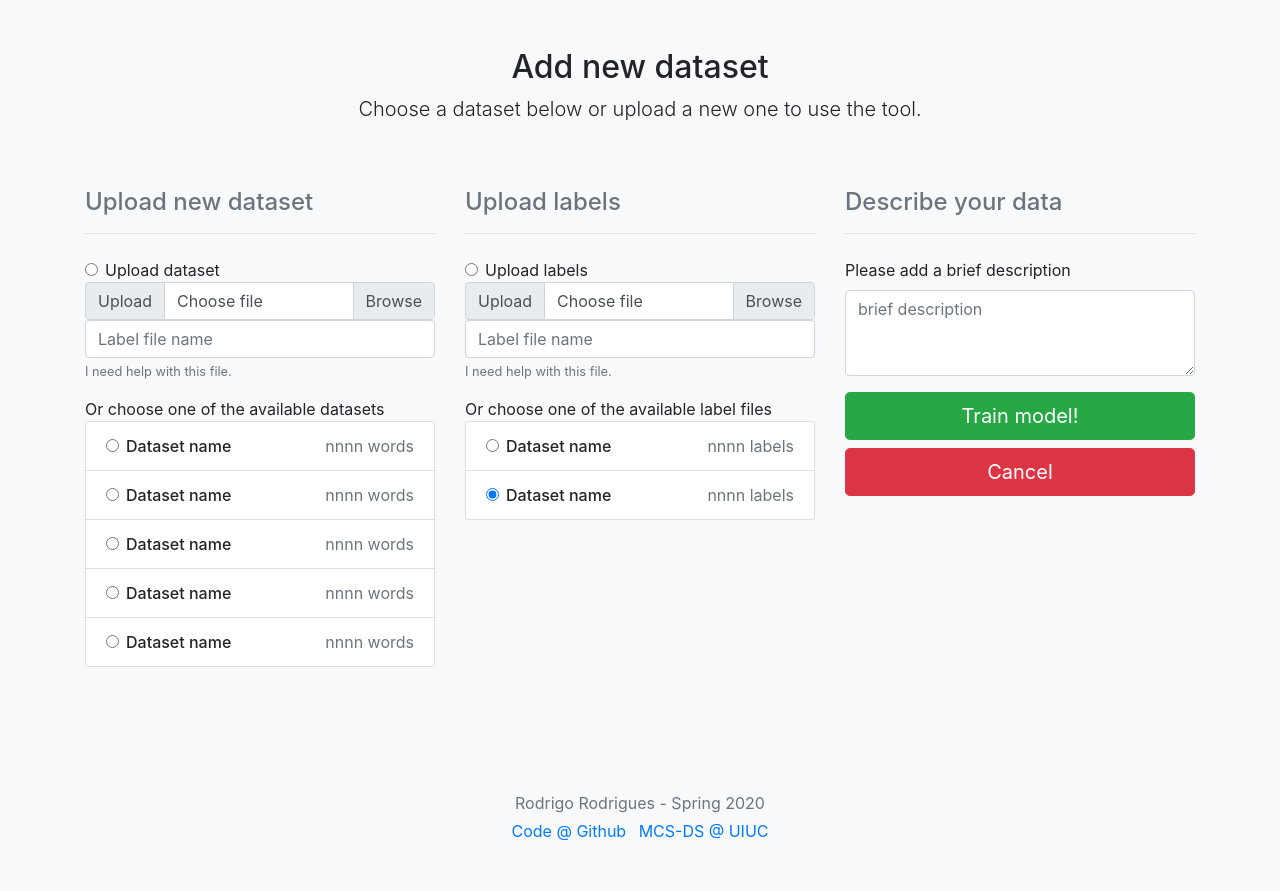
After one commit to rodrigoasrodrigues/CS598-T7, a Flask app: page /add_dataset in a window 1280 px wide. The commit adds this page. Run offline with Flask 2, Linux system fonts and the light colour scheme; some libraries are stand-ins or nearby versions.

Commit message:
add dataset base for template

```diff
--- a/app/controllers/default.py
+++ b/app/controllers/default.py
@@ -5,3 +5,7 @@ from app import app
 @app.route('/')
 def index():
     return render_template('default.html')
+
+@app.route('/add_dataset')
+def add_dataset():
+    return render_template('add_dataset.html')
--- /dev/null
+++ b/app/templates/add_dataset.html
@@ -0,0 +1,138 @@
+<!doctype html>
+<html lang="en">
+
+<head>
+    <meta charset="utf-8">
+    <meta name="viewport" content="width=device-width, initial-scale=1, shrink-to-fit=no">
+    <meta name="description" content="">
+    <meta name="author" content="">
+    <!-- <link rel="icon" href="favicon.ico"> -->
+
+    <title>Checkout example for Bootstrap</title>
+    <link href="https://stackpath.bootstrapcdn.com/bootstrap/4.4.1/css/bootstrap.min.css" rel="stylesheet"
+        integrity="sha384-Vkoo8x4CGsO3+Hhxv8T/Q5PaXtkKtu6ug5TOeNV6gBiFeWPGFN9MuhOf23Q9Ifjh" crossorigin="anonymous">
+
+</head>
+
+<body class="bg-light">
+    <div class="container">
+        <div class="py-5 text-center">
+            <h2>Add new dataset</h2>
+            <p class="lead">Choose a dataset below or upload a new one to use the tool.</p>
+        </div>
+        <div class="row">
+            <div class="col-md-4 mb-4">
+                <h4 class="d-flex justify-content-between align-items-center mb-3">
+                    <span class="text-muted">Upload new dataset</span>
+                </h4>
+                <hr class="mb-4">
+                <div class="form-check">
+                    <input class="form-check-input" type="radio" name="datasetRadio" id="exampleRadios1" value="option1"
+                        checked>
+                    <label class="form-check-label" for="exampleRadios1">
+                        Upload dataset
+                    </label>
+                </div>
+                <div class="input-group">
+                    <div class="input-group-prepend">
+                        <span class="input-group-text" id="inputGroupFileAddon01">Upload</span>
+                    </div>
+                    <div class="custom-file">
+                        <input type="file" class="custom-file-input" id="inputGroupFile01"
+                            aria-describedby="inputGroupFileAddon01">
+                        <label class="custom-file-label" for="inputGroupFile01">Choose file</label>
+                    </div>
+                </div>
+                <div class="form-group">
+                    <input type="text" class="form-control" id="txtLabelName" placeholder="Label file name">
+                    <small id="hlpLabelName" class="form-text text-muted">I need help with this file.</small>
+                </div>
+
+                <span class="mb-4">Or choose one of the available datasets</span>
+
+                <ul class="list-group mb-1">
+                    {% for dataset in range(5) %}
+                    <li class="list-group-item d-flex justify-content-between lh-condensed">
+                        <div>
+                            <div class="form-check">
+                                <input class="form-check-input" type="radio" name="datasetRadio"
+                                    id="radDataset{{ dataset }}" value="option1" checked>
+                                <label class="form-check-label" for="radDataset{{ dataset }}">
+                                    <h6 class="my-0">Dataset name</h6>
+                                </label>
+                            </div>
+                        </div>
+                        <span class="text-muted">nnnn words</span>
+                    </li>
+                    {% endfor %}
+                </ul>
+
+            </div>
+            <div class="col-md-4 mb-4">
+                <h4 class="d-flex justify-content-between align-items-center mb-3">
+                    <span class="text-muted">Upload labels</span>
+                </h4>
+                <hr class="mb-4">
+                <div class="form-check">
+                    <input class="form-check-input" type="radio" name="datasetRadio" id="exampleRadios1" value="option1"
+                        checked>
+                    <label class="form-check-label" for="exampleRadios1">
+                        Upload labels
+                    </label>
+                </div>
+                <div class="input-group">
+                    <div class="input-group-prepend">
+                        <span class="input-group-text" id="inputGroupFileAddon01">Upload</span>
+                    </div>
+                    <div class="custom-file">
+                        <input type="file" class="custom-file-input" id="inputGroupFile01"
+                            aria-describedby="inputGroupFileAddon01">
+                        <label class="custom-file-label" for="inputGroupFile01">Choose file</label>
+                    </div>
+                </div>
+                <div class="form-group">
+                    <input type="text" class="form-control" id="txtLabelName" placeholder="Label file name">
+                    <small id="hlpLabelName" class="form-text text-muted">I need help with this file.</small>
+                </div>
+                <span class="mb-4">Or choose one of the available label files</span>
+
+                <ul class="list-group mb-1">
+                    {% for dataset in range(2) %}
+                    <li class="list-group-item d-flex justify-content-between lh-condensed">
+                        <div>
+                            <div class="form-check">
+                                <input class="form-check-input" type="radio" name="datasetRadio"
+                                    id="radLabel{{ dataset }}" value="option1" checked>
+                                <label class="form-check-label" for="radLabel{{ dataset }}">
+                                    <h6 class="my-0">Dataset name</h6>
+                                </label>
+                            </div>
+                        </div>
+                        <span class="text-muted">nnnn labels</span>
+                    </li>
+                    {% endfor %}
+                </ul>
+
+            </div>
+            <div class="col-md-4 mb-4">
+                <h4 class="d-flex justify-content-between align-items-center mb-3">
+                    <span class="text-muted">Describe your data</span>
+                </h4>
+                <hr class="mb-4">
+                <div class="form-group">
+                    <label for="txtDescription">Please add a brief description</label>
+                    <textarea class="form-control" id="txtDescription" rows="3"
+                        placeholder="brief description"></textarea>
+                </div>
+
+
+                <button class="btn btn-success btn-lg btn-block" type="submit">Train model!</button>
+                <a href="/" class="btn btn-lg btn-danger btn-block" role="button">Cancel</a>
+                </form>
+            </div>
+        </div>
+        {% include 'footer.html' %}
+    </div>
+</body>
+
+</html>
--- /dev/null
+++ b/app/templates/footer.html
@@ -0,0 +1,7 @@
+<footer class="my-5 pt-5 text-muted text-center text-small">
+    <p class="mb-1">Rodrigo Rodrigues - Spring 2020</p>
+    <ul class="list-inline">
+        <li class="list-inline-item"><a href="#">Code @ Github</a></li>
+        <li class="list-inline-item"><a href="#">MCS-DS @ UIUC</a></li>
+    </ul>
+</footer>
```
Also changed, not shown: app/templates/default.html (+4 -10 lines).
